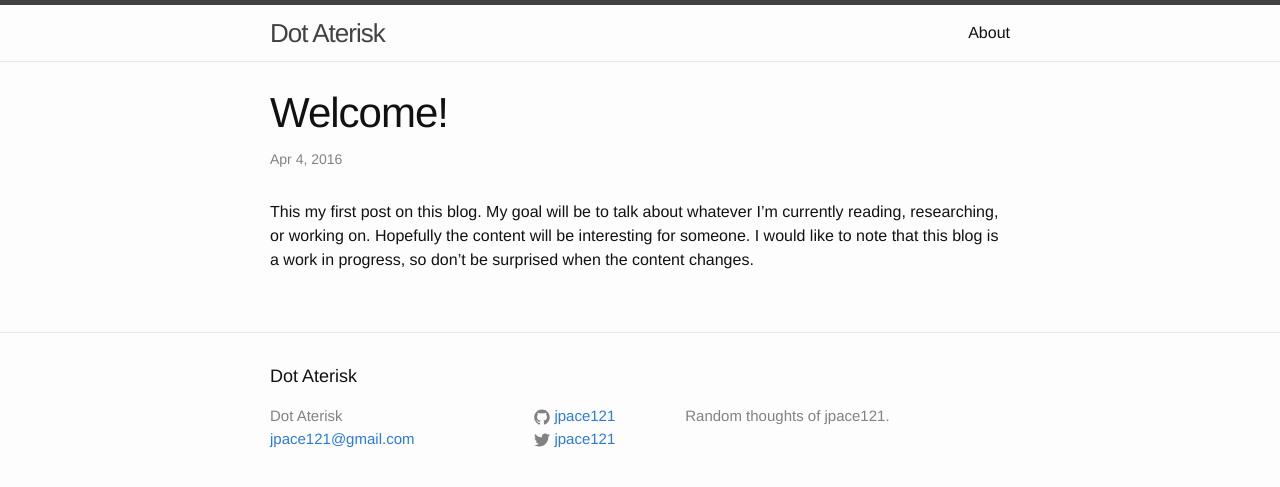
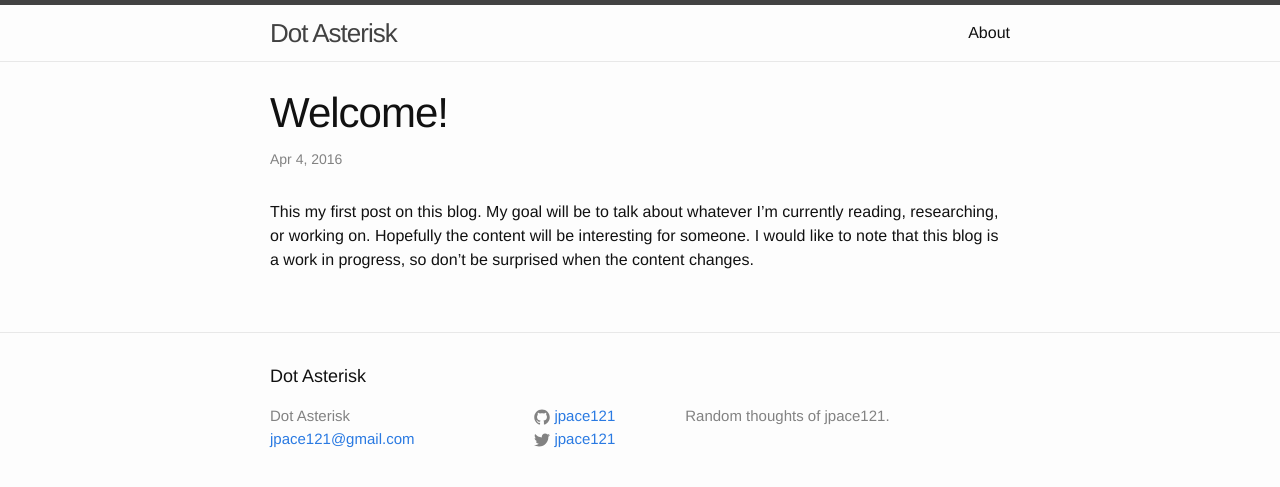
Before and after one commit to jpace121/github-site-old, a Jekyll site: the page built from _posts/2016-04-04-welcome.md, in a window 1280 px wide. Shown: the top 487 px of the page. Built offline with Jekyll 4.4.1, drawn with Linux system fonts in a browser that asks for light colours.

Commit message:
Fix typo in title.

```diff
--- a/_config.yml
+++ b/_config.yml
@@ -6,7 +6,7 @@
 # 'jekyll serve'. If you change this file, please restart the server process.
 
 # Site settings
-title: Dot Aterisk
+title: Dot Asterisk
 email: jpace121@gmail.com
 description: > # this means to ignore newlines until "baseurl:"
  Random thoughts of jpace121.
```
